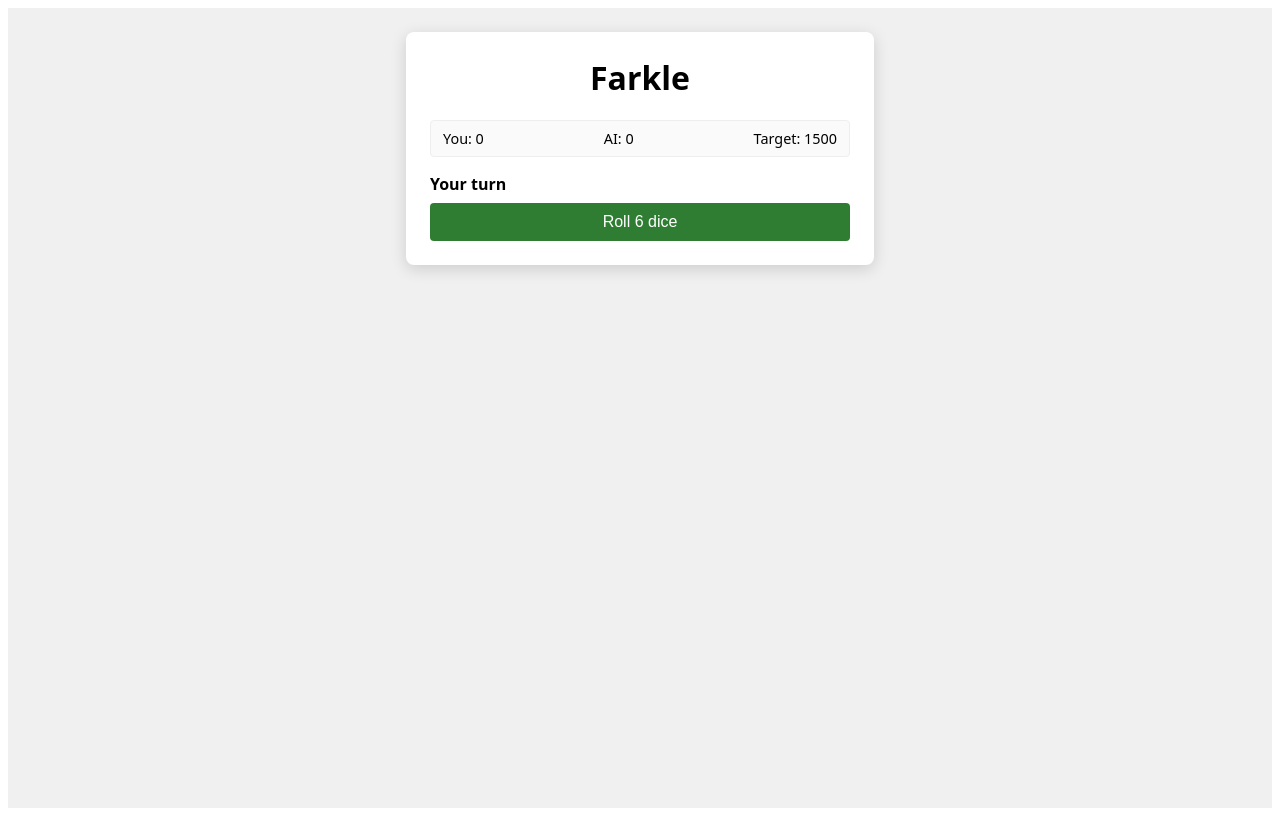
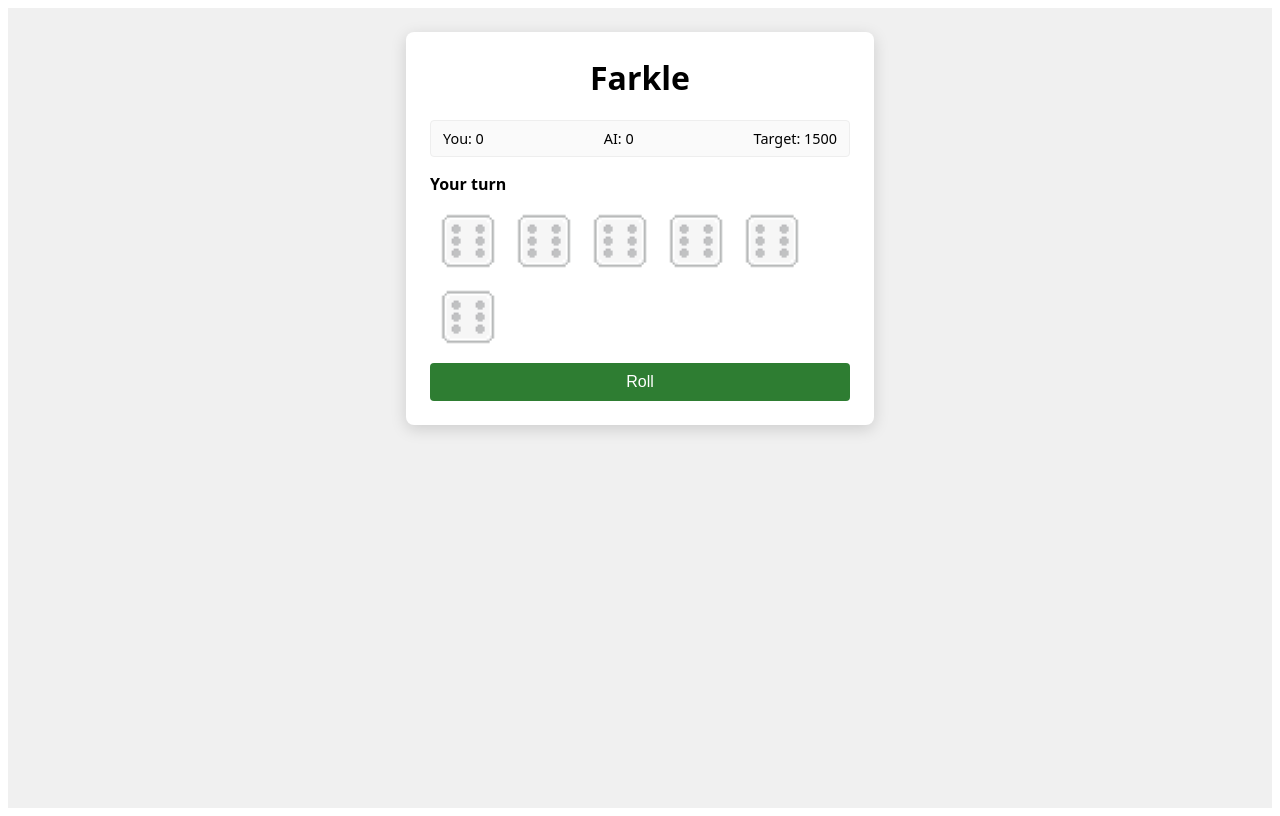
Before and after one commit to aaron-bond/farkle, an Angular app: page / in a window 1280 px wide. Both pictures are taken after a click on the button "Easy (1500)". Built offline with nearby package versions, Linux system fonts and the light colour scheme.

Commit message:
some ui fixes

```diff
--- a/src/app/app.html
+++ b/src/app/app.html
@@ -48,9 +48,12 @@
 
         @switch (phase()) {
           @case ('ready') {
-            <button class="btn btn-primary" (click)="rollDice()" [disabled]="isInputLocked()">
-              Roll {{ diceToRoll() }} dice
-            </button>
+            <div class="dice-row">
+              @for (die of placeholderDice(); track $index) {
+                <app-die [value]="die" [disabled]="true" [placeholder]="true" />
+              }
+            </div>
+            <button class="btn btn-primary" (click)="rollDice()" [disabled]="isInputLocked()">Roll</button>
           }
           @case ('awaitingSelection') {
             <p class="turn-score">Turn score so far: {{ turnScore() }}</p>
--- a/src/app/app.ts
+++ b/src/app/app.ts
@@ -28,6 +28,9 @@ export class App {
     const t = this.turnState();
     return t?.phase === 'awaitingSelection' ? t.rolledDice : [];
   });
+  // Dimmed stand-in dice shown before the first roll of a turn, so the board
+  // never sits on the old dice-less "Roll 6 dice" button-only screen.
+  readonly placeholderDice = computed(() => new Array(this.diceToRoll()).fill(6));
 
   readonly selectionError = signal<string | null>(null);
   readonly rollGeneration = signal(0);
--- a/src/app/die/die.css
+++ b/src/app/die/die.css
@@ -61,3 +61,12 @@
 .die.selected .face {
   filter: drop-shadow(0 0 4px gold);
 }
+
+.die.placeholder {
+  cursor: default;
+}
+
+.die.placeholder .face {
+  opacity: 0.35;
+  filter: grayscale(70%);
+}
--- a/src/app/die/die.html
+++ b/src/app/die/die.html
@@ -2,6 +2,7 @@
   type="button"
   class="die"
   [class.selected]="selected()"
+  [class.placeholder]="placeholder()"
   [disabled]="disabled()"
   [attr.aria-pressed]="selected()"
   (click)="onClick()"
--- a/src/app/die/die.ts
+++ b/src/app/die/die.ts
@@ -38,6 +38,10 @@ export class Die {
   readonly value = input.required<number>();
   readonly selected = input(false);
   readonly disabled = input(false);
+  // Shown before the first roll of a turn, sitting in place of the old
+  // dice-less "Roll 6 dice" button-only screen. Always non-interactive -
+  // there's nothing real to select yet.
+  readonly placeholder = input(false);
   // Bumped by the parent on every roll, even when the resulting value repeats,
   // so the cube always visibly spins a full extra turn instead of sitting
   // still whenever a re-roll happens to land on the same face as before.
```
